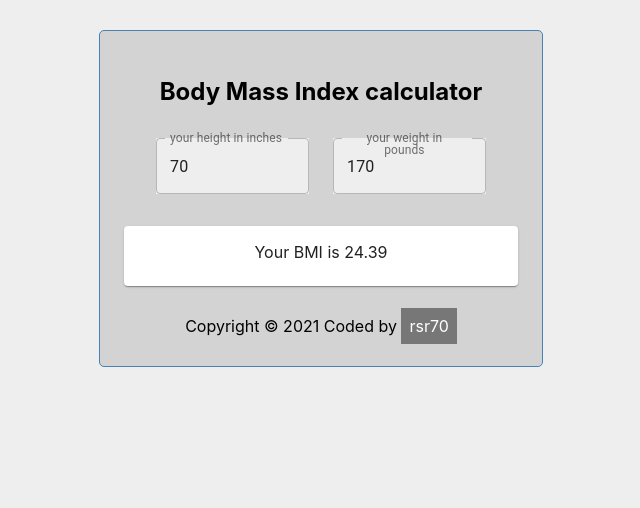
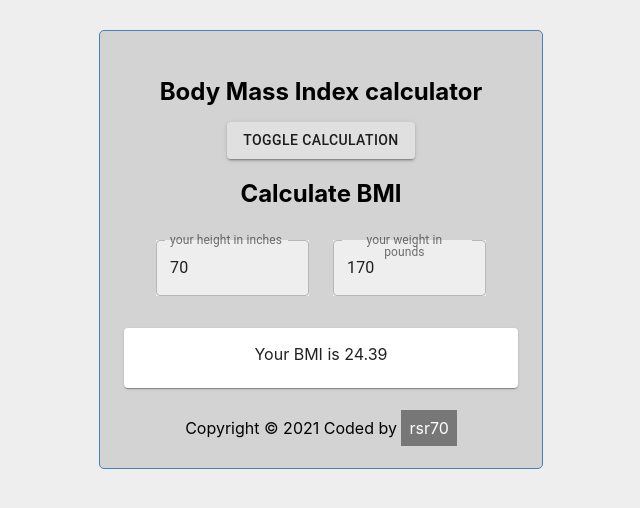
Before and after one commit to ryanroat/react-bmi-calc, a React (Create React App) app: page / in a window 1280 px wide. Shown: the top 508 px of the page, without its empty margins (319-959 px from the left). Built offline with nearby package versions, Linux system fonts and the light colour scheme.

Commit message:
logic to calculate target weight based on user desired BMI input added Button to switch calculation formula and input/output fields

```diff
--- a/src/App.js
+++ b/src/App.js
@@ -1,7 +1,7 @@
 import './App.css';
 import { useState } from 'react';
 
-import { Card, CardContent, Container, TextField } from '@material-ui/core'
+import { Button, Card, CardContent, Container, TextField } from '@material-ui/core'
 import { Header } from "./components/Header";
 import { Footer } from "./components/Footer";
 
@@ -9,13 +9,22 @@ import { Footer } from "./components/Footer";
 function App() {
   const [height, setHeight] = useState(70)
   const [weight, setWeight] = useState(170)
+  const [targetBMI, setTargetBMI] = useState(20)
+  const [calcToggled, setCalcToggled] = useState(false) // boolean to track which type of calculation to perform
 
   return (
     <div className="App">
       <Container className="container" maxWidth="xs">
         <Header />
         <main>
-          <div className="inputs">
+          <Button
+            variant="contained"
+            color="default"
+            onClick={() => {setCalcToggled(!calcToggled)}}
+          >Toggle Calculation
+          </Button>
+          {calcToggled ? <h2>Calculate Target Weight</h2> : <h2>Calculate BMI</h2>}
+          <section className="inputs">
             <TextField className="height"
               type = "number"
               variant = "outlined"
@@ -23,21 +32,37 @@ function App() {
               value = {height}
               onChange={(e) => setHeight(e.target.value)}
             />
-            <TextField className="weight"
+            {calcToggled ? (
+              <TextField className="targetBMI"
               type = "number"
               variant = "outlined"
-              label = 'your weight in pounds'
-              value = {weight}
-              onChange={(e) => setWeight(e.target.value)}
-            />
-          </div>
-          <div className="output">
+              label = 'your target BMI'
+              value = {targetBMI}
+              onChange={(e) => setTargetBMI(e.target.value)}
+              />
+            ) : (
+              <TextField className="weight"
+                type = "number"
+                variant = "outlined"
+                label = 'your weight in pounds'
+                value = {weight}
+                onChange={(e) => setWeight(e.target.value)}
+              />
+            )}
+          </section>
+          <section className="output">
             <Card>
+              {calcToggled ? (
+                <CardContent>
+                  Your target weight is { (targetBMI * height**2 / 703).toFixed(1) }
+                </CardContent>
+              ) : (
               <CardContent>
                 Your BMI is { (weight / (height**2) * 703).toFixed(2) }
               </CardContent>
+              )}
             </Card>
-          </div>
+          </section>
         </main>
         <Footer />
       </Container>
--- a/src/index.css
+++ b/src/index.css
@@ -18,7 +18,8 @@ code {
 }
 
 .height,
-.weight {
+.weight,
+.targetBMI {
   background-color: #EEE;
 }
 
```
